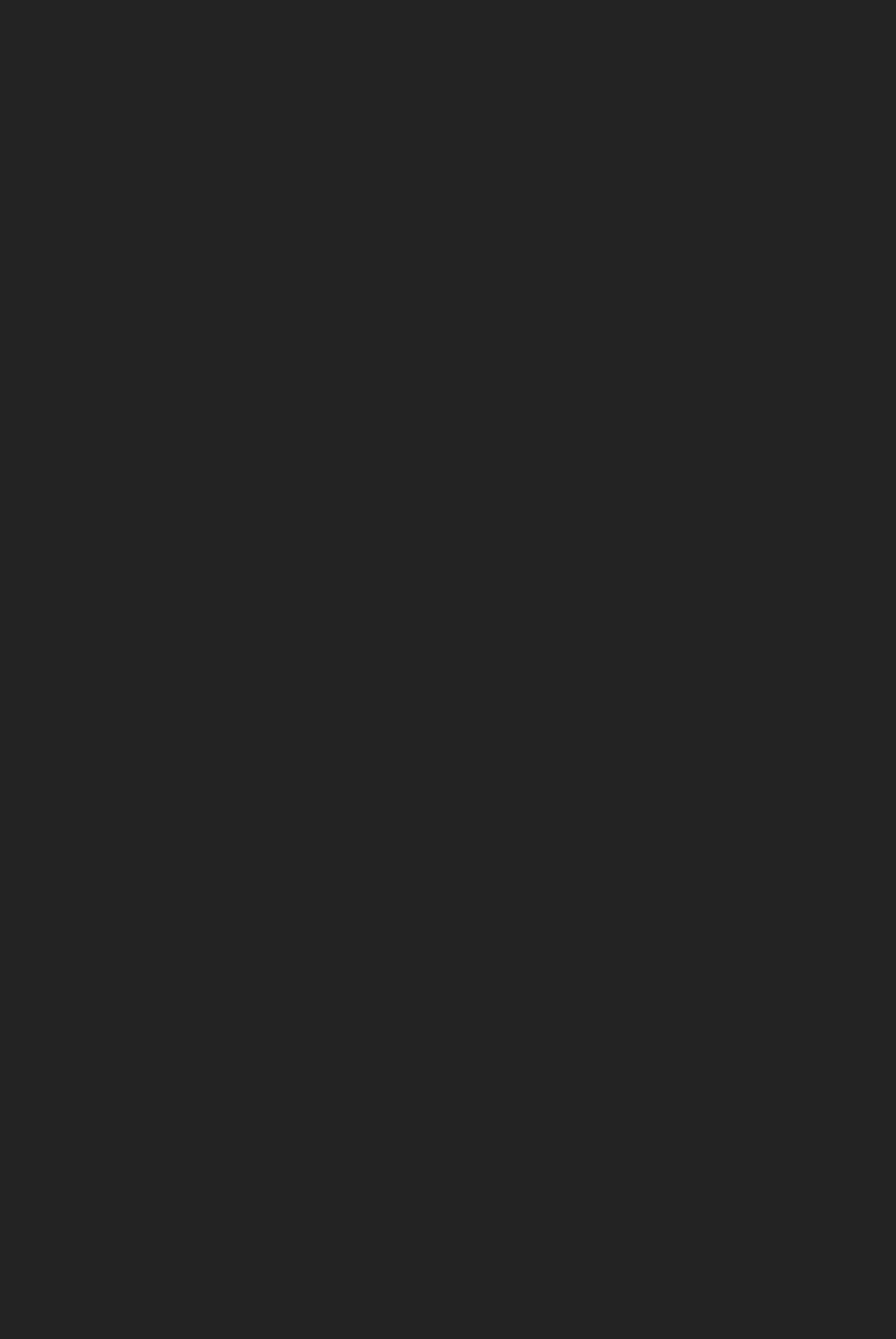
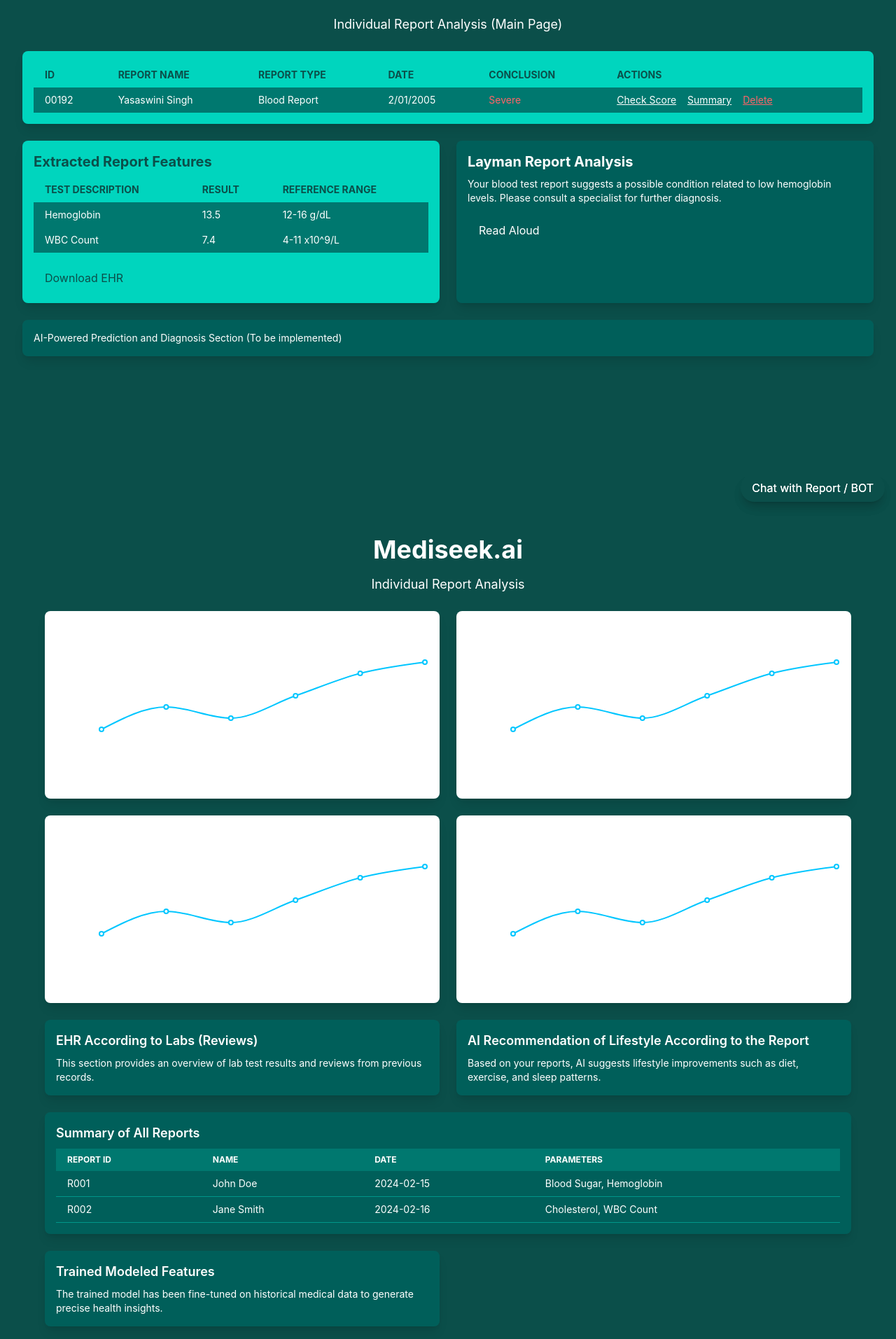
Before and after one commit to adarshsingh05/MediSeek, a React (Vite) app in the folder frontend/: page /dashboardui in a window 1280 px wide. Before the commit this address had no page. Shown: the part 67-1980 px from the top of the page at 70% size. Before the commit the page ends 800 px from the top, so only its background shows below. Built offline with nearby package versions, Linux system fonts and the light colour scheme.

Commit message:
dashboard ui

```diff
--- a/frontend/package.json
+++ b/frontend/package.json
@@ -22,7 +22,8 @@
     "lucide-react": "^0.475.0",
     "react": "^19.0.0",
     "react-dom": "^19.0.0",
-    "react-router-dom": "^7.1.5"
+    "react-router-dom": "^7.1.5",
+    "recharts": "^2.15.1"
   },
   "devDependencies": {
     "@eslint/js": "^9.19.0",
--- a/frontend/src/App.jsx
+++ b/frontend/src/App.jsx
@@ -6,6 +6,7 @@
 import History from "./Pages/History";
 import Login from './Pages/Login';
 import Dashboard from './Pages/Dashboard';
+import DashboardUI from './Pages/DashboardUI';
 
 const App = () => {
   return (
@@ -24,6 +25,7 @@
           <Route path="/history" element={<History/>}></Route>
           <Route path="/login" element={<Login/>}></Route>
           <Route path="/dashboard" element={<Dashboard/>}></Route>
+          <Route path="/dashboardui" element={<DashboardUI/>}></Route>
         </Routes>
       </div>
     </Router>
--- /dev/null
+++ b/frontend/src/Pages/DashboardUI.jsx
@@ -0,0 +1,199 @@
+import React from "react";
+import { LineChart, Line, XAxis, YAxis, Tooltip, ResponsiveContainer } from "recharts";
+
+const Dashboard = () => {
+    const dummyData = [
+        { name: "Jan", value: 30 },
+        { name: "Feb", value: 50 },
+        { name: "Mar", value: 40 },
+        { name: "Apr", value: 60 },
+        { name: "May", value: 80 },
+        { name: "Jun", value: 90 },
+      ];
+      const reportData = [
+        { reportId: "R001", name: "John Doe", date: "2024-02-15", parameters: "Blood Sugar, Hemoglobin" },
+        { reportId: "R002", name: "Jane Smith", date: "2024-02-16", parameters: "Cholesterol, WBC Count" },
+      ];
+  return (
+    <>
+    <div className="bg-teal-900 text-white min-h-screen p-8">
+      {/* Header */}
+      <h1 className="text-4xl font-bold text-center text-lightBlue-300 mb-4">Mediseek.ai</h1>
+      <p className="text-center text-lg text-lightBlue-200 mb-6">Individual Report Analysis (Main Page)</p>
+
+      {/* Report Table */}
+      <div className="bg-teal-400 p-4 rounded-lg shadow-lg">
+        <table className="w-full text-sm">
+          <thead>
+            <tr className="text-lightBlue-300 uppercase text-left">
+              <th className="px-4 py-2 text-teal-900">ID</th>
+              <th className="px-4 py-2 text-teal-900">Report Name</th>
+              <th className="px-4 py-2 text-teal-900">Report Type</th>
+              <th className="px-4 py-2 text-teal-900">Date</th>
+              <th className="px-4 py-2 text-teal-900">Conclusion</th>
+              <th className="px-4 py-2 text-teal-900">Actions</th>
+            </tr>
+          </thead>
+          <tbody>
+            <tr className="bg-teal-700 rounded-lg">
+              <td className="px-4 py-2">00192</td>
+              <td className="px-4 py-2">Yasaswini Singh</td>
+              <td className="px-4 py-2">Blood Report</td>
+              <td className="px-4 py-2">2/01/2005</td>
+              <td className="px-4 py-2 text-red-400">Severe</td>
+              <td className="px-4 py-2 flex space-x-4">
+                <button className="text-lightBlue-400 underline">Check Score</button>
+                <button className="text-lightBlue-400 underline">Summary</button>
+                <button className="text-red-400 underline">Delete</button>
+              </td>
+            </tr>
+          </tbody>
+        </table>
+      </div>
+
+      {/* Report Features & Layman Analysis Section */}
+      <div className="grid grid-cols-2 gap-6 mt-6">
+        {/* Extracted Report Features */}
+        <div className="bg-teal-400 p-4 rounded-lg shadow-lg">
+          <h2 className="text-xl font-bold text-teal-900 mb-2">Extracted Report Features</h2>
+          <table className="w-full text-sm">
+            <thead>
+              <tr className="text-lightBlue-300 uppercase text-left">
+                <th className="px-4 py-2 text-teal-900">Test Description</th>
+                <th className="px-4 py-2 text-teal-900">Result</th>
+                <th className="px-4 py-2 text-teal-900">Reference Range</th>
+              </tr>
+            </thead>
+            <tbody>
+              <tr className="bg-teal-700">
+                <td className="px-4 py-2">Hemoglobin</td>
+                <td className="px-4 py-2">13.5</td>
+                <td className="px-4 py-2">12-16 g/dL</td>
+              </tr>
+              <tr className="bg-teal-700">
+                <td className="px-4 py-2">WBC Count</td>
+                <td className="px-4 py-2">7.4</td>
+                <td className="px-4 py-2">4-11 x10^9/L</td>
+              </tr>
+            </tbody>
+          </table>
+          <button className="bg-lightBlue-400 text-teal-900 px-4 py-2 mt-4 rounded">Download EHR</button>
+        </div>
+
+        {/* Report Analysis in Layman Terms */}
+        <div className="bg-teal-800 p-4 rounded-lg shadow-lg">
+          <h2 className="text-xl font-bold text-lightBlue-300 mb-2">Layman Report Analysis</h2>
+          <p className="text-lightBlue-200 text-sm">
+            Your blood test report suggests a possible condition related to low hemoglobin levels.
+            Please consult a specialist for further diagnosis.
+          </p>
+          <button className="bg-lightBlue-400 text-white px-4 py-2 mt-4 rounded">Read Aloud</button>
+        </div>
+      </div>
+
+      {/* AI-Powered Prediction */}
+      <div className="bg-teal-800 p-4 rounded-lg shadow-lg mt-6">
+        <p className="text-lightBlue-400 text-sm">
+          AI-Powered Prediction and Diagnosis Section (To be implemented)
+        </p>
+      </div>
+
+      {/* Chat with Bot */}
+      <div className="fixed bottom-4 right-4">
+        <button className="bg-lightBlue-400 text-white px-4 py-2 rounded-full shadow-lg">
+          Chat with Report / BOT
+        </button>
+      </div>
+    </div>
+
+    {/* charts Section */}
+    <div className="bg-teal-900 text-white min-h-screen p-8">
+      {/* Header */}
+      <h1 className="text-4xl font-bold text-center text-lightBlue-300 mb-4">Mediseek.ai</h1>
+      <p className="text-center text-lg text-lightBlue-200 mb-6">Individual Report Analysis</p>
+
+      {/* Top Section: Four Line Charts */}
+      <div className="grid grid-cols-2 gap-6 max-w-6xl mx-auto">
+        {[1, 2, 3, 4].map((chart, index) => (
+          <div key={index} className="bg-white bg-opacity-10 p-4 rounded-lg shadow-lg">
+            <h2 className="text-lg font-semibold mb-2 text-lightBlue-300">Graph {chart}</h2>
+            <ResponsiveContainer width="100%" height={200}>
+              <LineChart data={dummyData}>
+                <XAxis dataKey="name" stroke="#fff" />
+                <YAxis stroke="#fff" />
+                <Tooltip contentStyle={{ backgroundColor: "#fff", color: "#000" }} />
+                <Line type="monotone" dataKey="value" stroke="#00c6ff" strokeWidth={2} />
+              </LineChart>
+            </ResponsiveContainer>
+          </div>
+        ))}
+      </div>
+       {/* Bottom Section: Text Boxes */}
+      <div className="grid grid-cols-2 gap-6 mt-6 max-w-6xl mx-auto">
+        {/* Left Box: EHR According to Labs */}
+        <div className="bg-teal-800 p-4 rounded-lg shadow-lg">
+          <h2 className="text-lg font-semibold mb-2 text-lightBlue-300">
+            EHR According to Labs (Reviews)
+          </h2>
+          <p className="text-lightBlue-200 text-sm">
+            This section provides an overview of lab test results and reviews from previous records.
+          </p>
+        </div>
+
+        {/* Right Box: AI Lifestyle Recommendation */}
+        <div className="bg-teal-800 p-4 rounded-lg shadow-lg">
+          <h2 className="text-lg font-semibold mb-2 text-lightBlue-300">
+            AI Recommendation of Lifestyle According to the Report
+          </h2>
+          <p className="text-lightBlue-200 text-sm">
+            Based on your reports, AI suggests lifestyle improvements such as diet, exercise, and sleep patterns.
+          </p>
+        </div>
+        {/* AI Summary Box with Table */}
+        <div className="bg-teal-800 p-4 rounded-lg shadow-lg col-span-2">
+          <h2 className="text-lg font-semibold mb-2 text-lightBlue-300">Summary of All Reports</h2>
+          <table className="w-full text-sm text-left text-lightBlue-200">
+            <thead className="text-xs uppercase bg-teal-700 text-white">
+              <tr>
+                <th className="px-4 py-2">Report ID</th>
+                <th className="px-4 py-2">Name</th>
+                <th className="px-4 py-2">Date</th>
+                <th className="px-4 py-2">Parameters</th>
+              </tr>
+            </thead>
+            <tbody>
+              {reportData.map((report) => (
+                <tr key={report.reportId} className="border-b border-teal-600">
+                  <td className="px-4 py-2">{report.reportId}</td>
+                  <td className="px-4 py-2">{report.name}</td>
+                  <td className="px-4 py-2">{report.date}</td>
+                  <td className="px-4 py-2">{report.parameters}</td>
+                </tr>
+              ))}
+            </tbody>
+            </table>
+        </div>
+
+        {/* Rightmost Box: Trained Modeled Features */}
+        <div className="bg-teal-800 p-4 rounded-lg shadow-lg">
+          <h2 className="text-lg font-semibold mb-2 text-lightBlue-300">
+            Trained Modeled Features
+          </h2>
+          <p className="text-lightBlue-200 text-sm">
+            The trained model has been fine-tuned on historical medical data to generate precise health insights.
+          </p>
+        </div>
+      </div>
+
+      {/* Chat Button */}
+      <div className="fixed bottom-4 right-4">
+        <button className="bg-lightBlue-400 text-white px-4 py-2 rounded-full shadow-lg">
+          Chat with Report / BOT
+        </button>
+      </div>
+    </div>
+    </>
+  );
+};
+
+export default Dashboard;
```
Also changed, not shown: frontend/src/Pages/LandingPage.jsx (line endings or trailing spaces), 1 other file (tests, documents, lock files or other folders).
